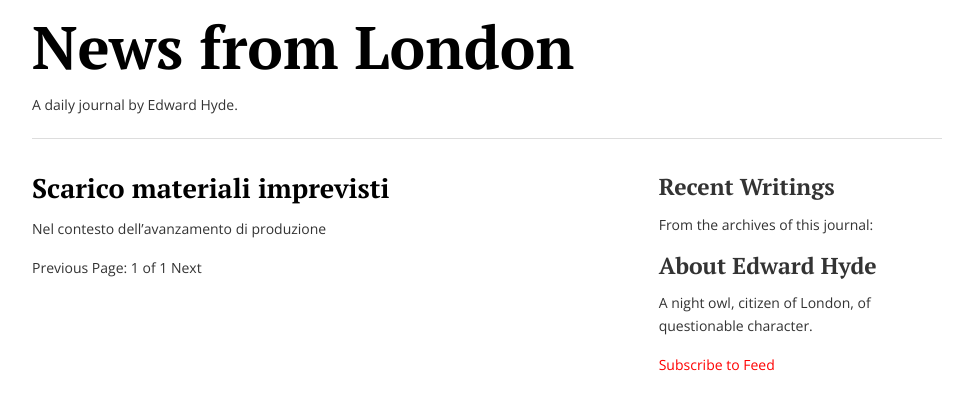
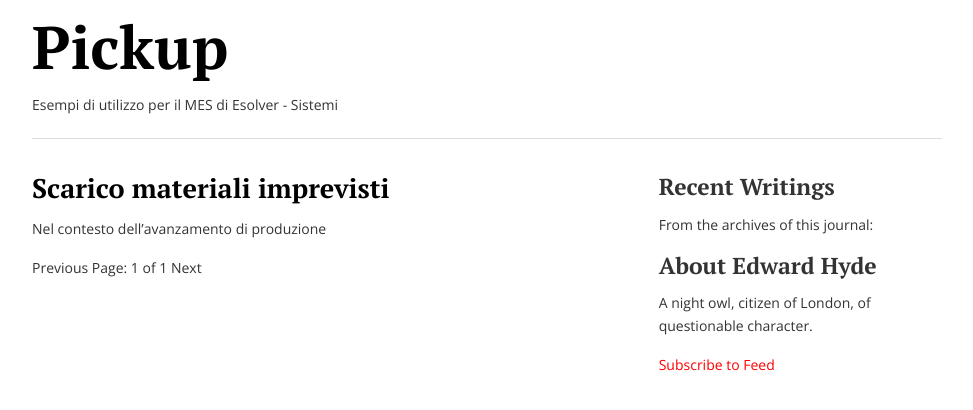
Before and after one commit to pickupscp/pickupscp.github.io, a Jekyll site: the page built from index.html, in a window 1280 px wide. Shown: the top 410 px of the page, without its empty margins (153-1126 px from the left). Built offline with Jekyll 4.4.1, drawn with Linux system fonts in a browser that asks for light colours; the list of posts is cut into pages by our own code.

Commit message:
Update _config.yml

```diff
--- a/_config.yml
+++ b/_config.yml
@@ -1,7 +1,7 @@
 # Site settings
-title: "News from London"
-email: ryan@mijingo.com
-description: "A daily journal by Edward Hyde."
+title: "Pickup"
+email: supporto@scponline.it
+description: "Esempi di utilizzo per il MES di Esolver - Sistemi"
 baseurl: "/"
 url: "http://localhost:4000"
 
```
